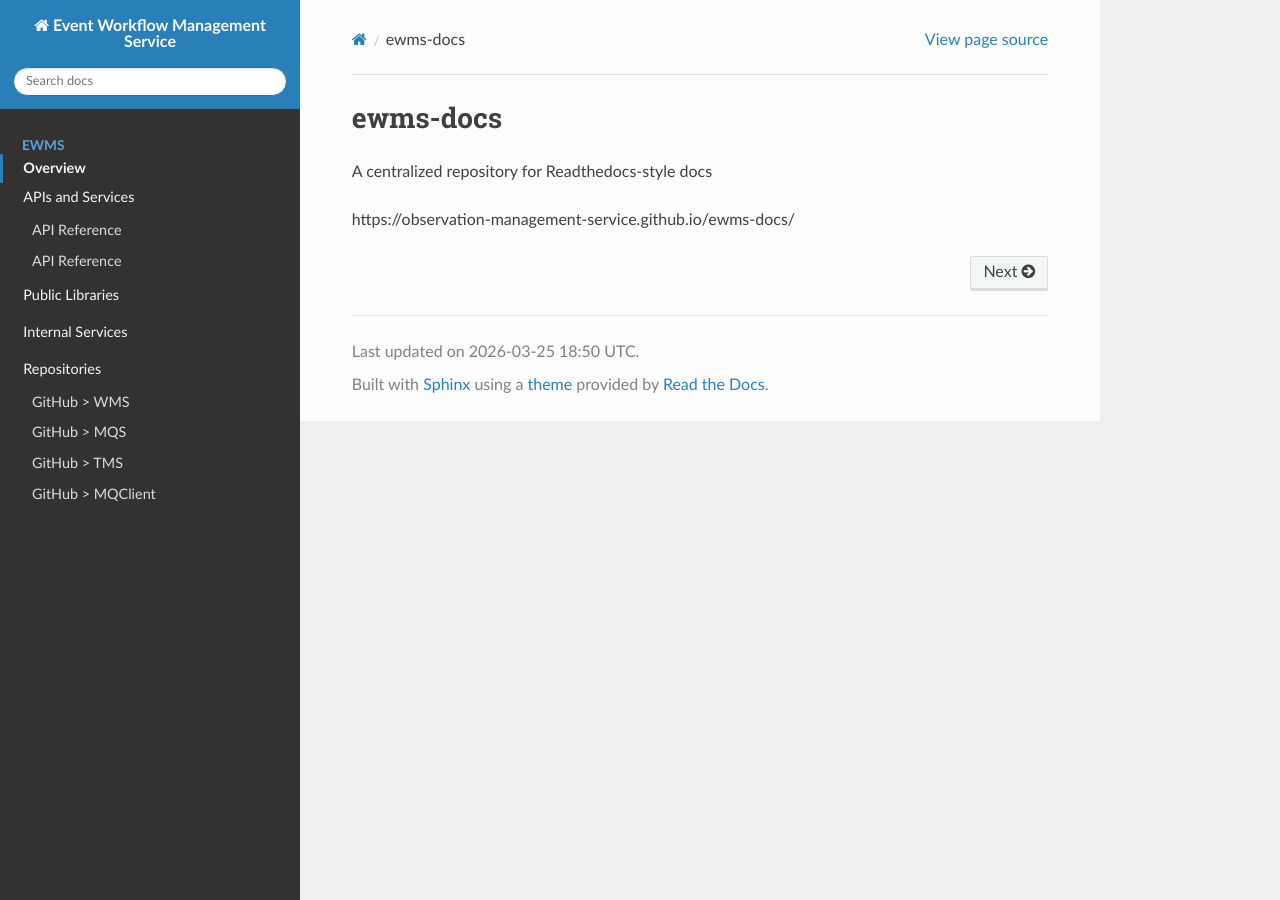
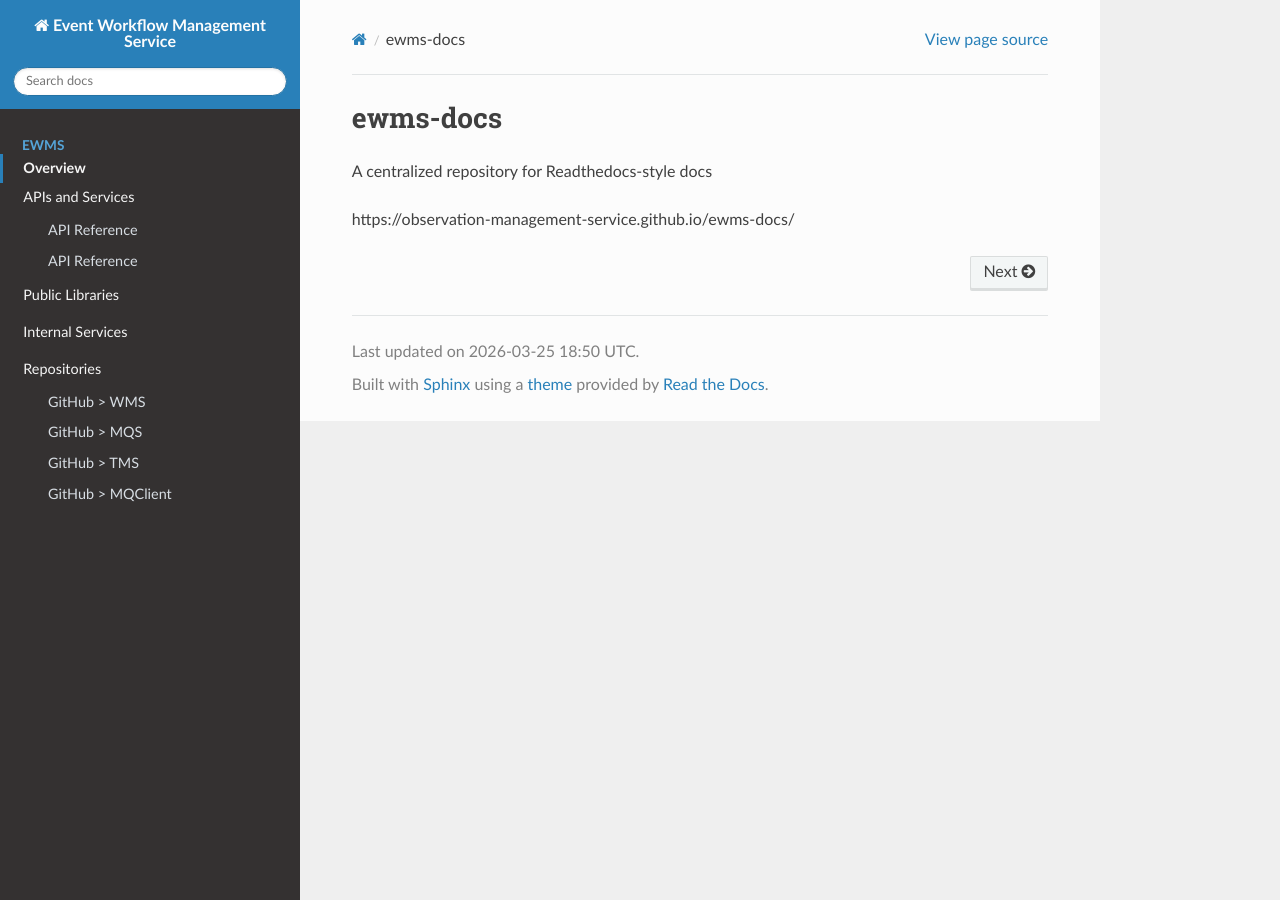
Before and after one commit to Observation-Management-Service/ewms-docs, a Sphinx documentation site: the page built from docs/index.rst, in a window 1280 px wide. Built offline with Sphinx 7.4.7 and the Read the Docs theme 3.1.0, drawn with Linux system fonts in a browser that asks for light colours.

Commit message:
autoexpand nav bar nesting - 8 - css indent

```diff
--- a/docs/_static/ewms-nav.css
+++ b/docs/_static/ewms-nav.css
@@ -113,7 +113,7 @@
 .wy-menu-vertical li.toctree-l2 > a {
     padding-top: 0.35rem;
     padding-bottom: 0.35rem;
-    padding-left: 2.0rem;
+    padding-left: 3.0rem;
     line-height: 1.35;
 }
 .wy-menu-vertical li.toctree-l3 > a {
```
